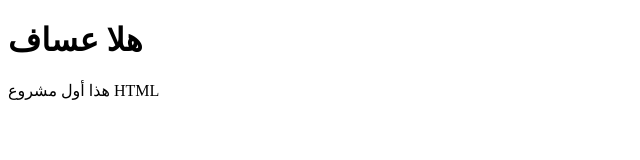
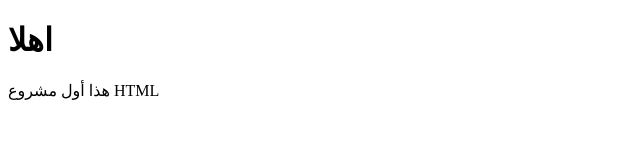
Before and after one commit to AssafMu51/AssafIT313, a plain HTML site: page index.html in a window 1280 px wide. Shown: the whole page, without its empty margins (0-640 px from the left). Drawn offline with Linux system fonts and the light colour scheme.

Commit message:
Update index.html

```diff
--- a/index.html
+++ b/index.html
@@ -3,7 +3,8 @@
   <title>مشروعي الأول</title>
 </head>
 <body>
-  <h1>هلا عساف </h1>
+  <h1>اهلا  </h1>
   <p>هذا أول مشروع HTML </p>
 </body>
+
 </html>
```
